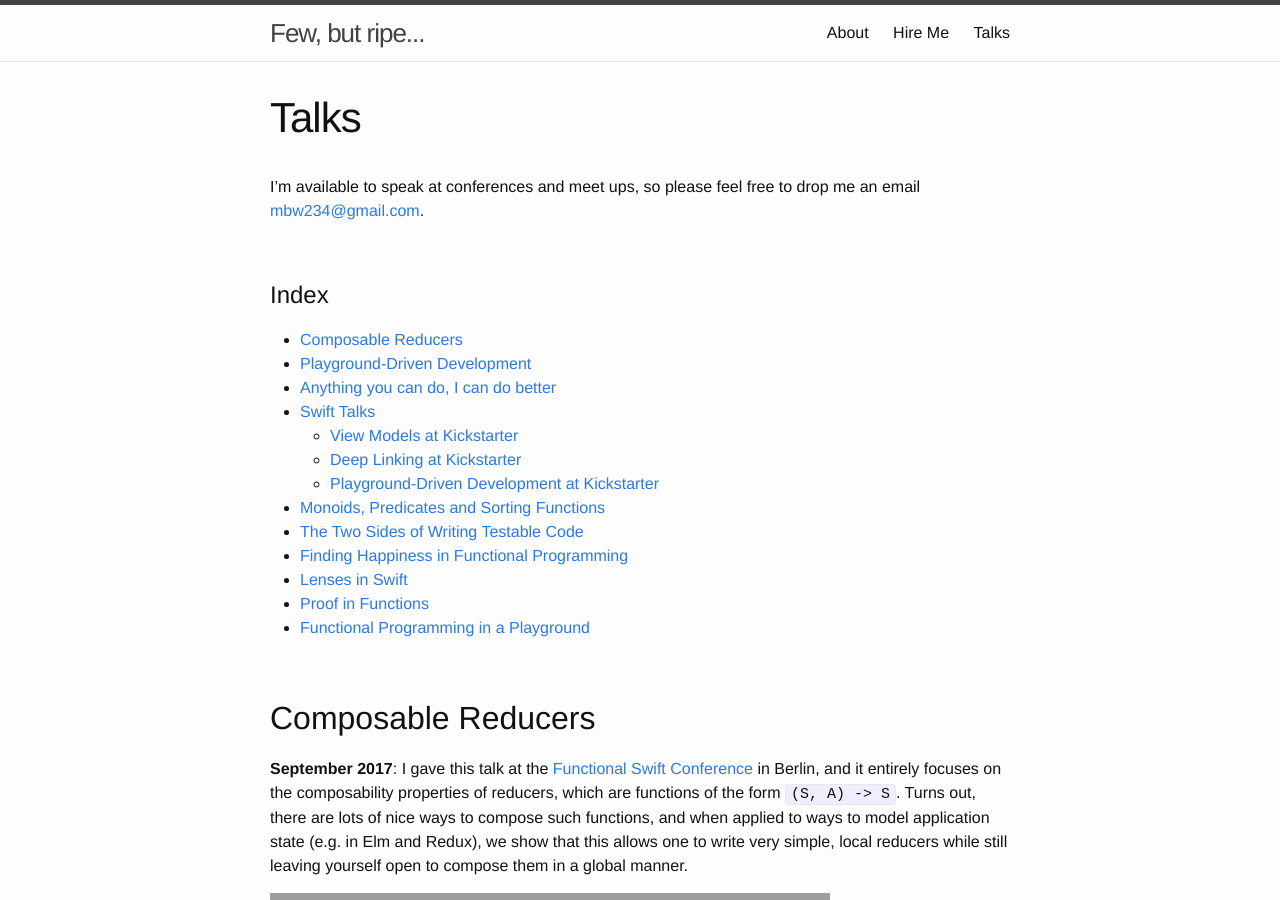
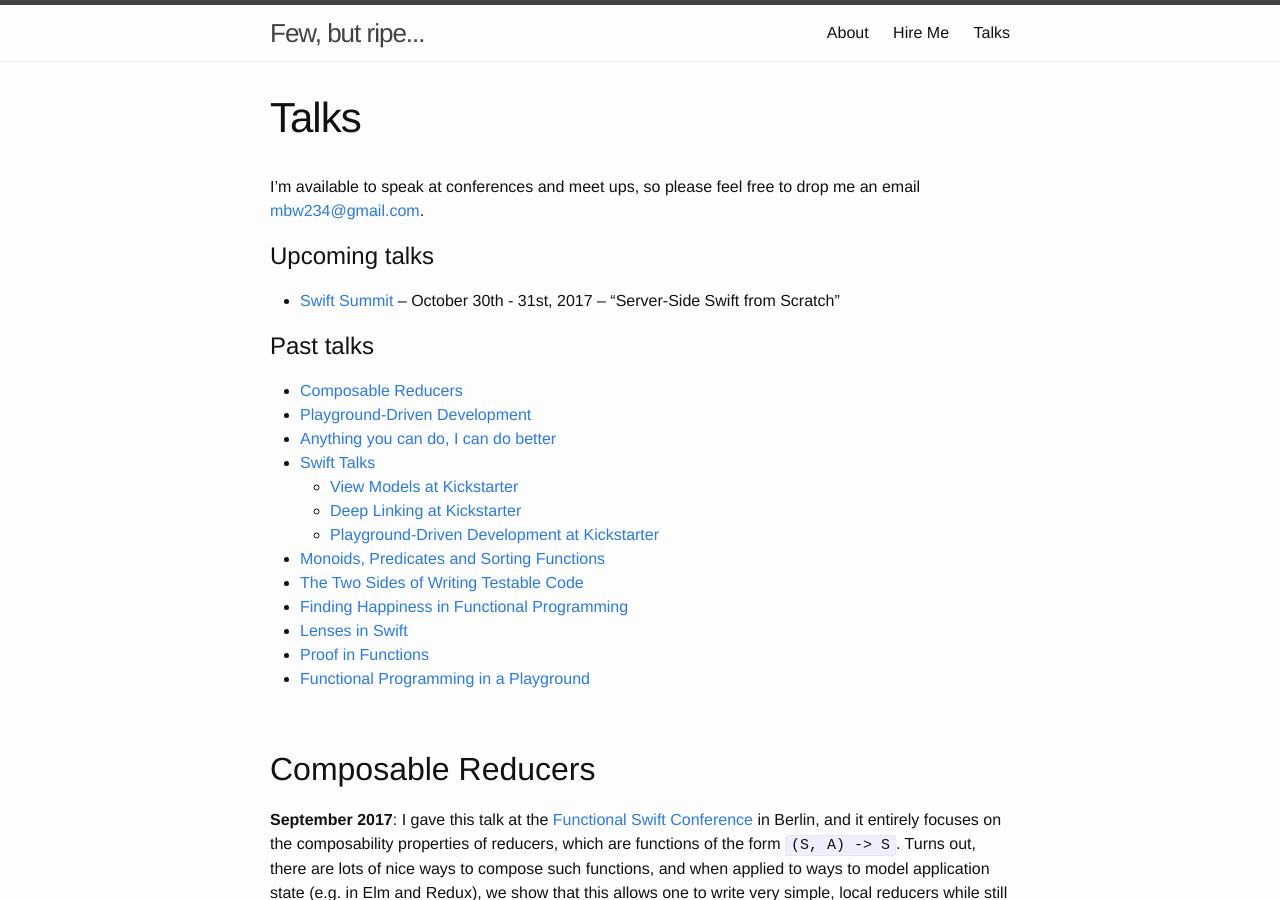
Before and after one commit to mbrandonw/mbrandonw.github.io, a Jekyll site: the page built from talks.md, in a window 1280 px wide and 900 px high. Built offline with Jekyll 4.4.1, drawn with Linux system fonts in a browser that asks for light colours; grey boxes are pictures that could not be loaded.

Commit message:
upcoming talks

```diff
--- a/talks.md
+++ b/talks.md
@@ -6,9 +6,11 @@ permalink: /talks/
 
 I’m available to speak at conferences and meet ups, so please feel free to drop me an email [mbw234@gmail.com](mailto:mbw234@gmail.com).
 
-<br>
+# Upcoming talks
 
-# Index
+* [Swift Summit](http://swiftsummit.com) – October 30th - 31st, 2017 – “Server-Side Swift from Scratch”
+
+# Past talks
 
 * [Composable Reducers](#composable-reducers)
 * [Playground-Driven Development](#playground-driven-development)
```
